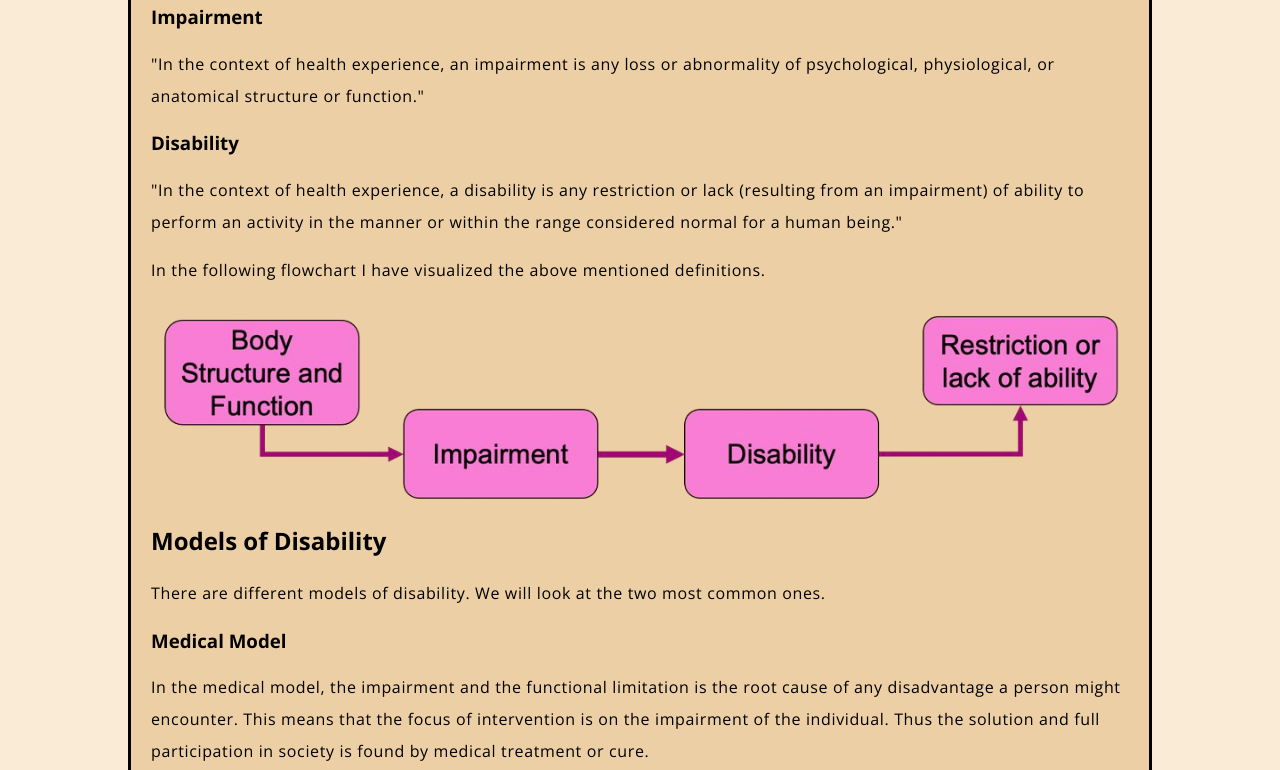
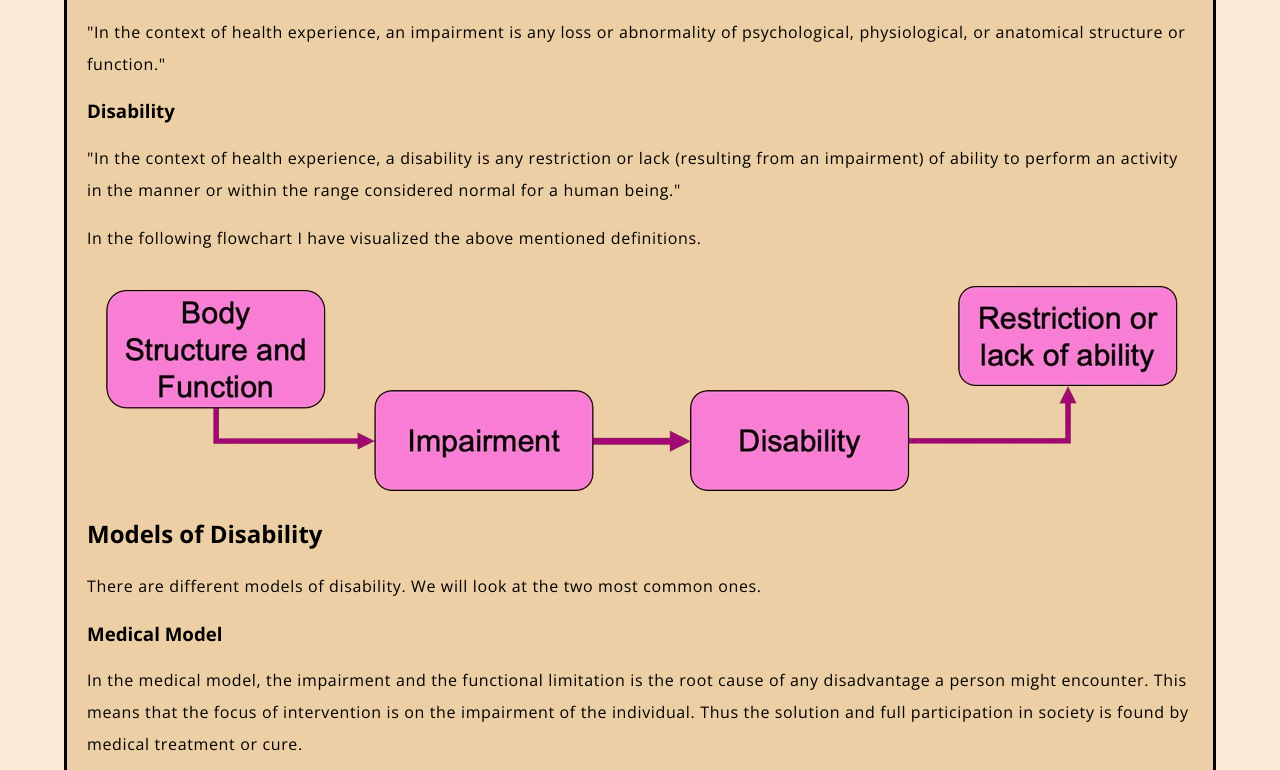
Before and after one commit to jennerational/project_digacc, a plain HTML site: page docs/index.html in a window 1280 px wide. Shown: the part 828-1598 px from the top of the page. Drawn offline with nearby package versions, Linux system fonts and the light colour scheme.

Commit message:
increased body width

```diff
--- a/docs/styles/style.css
+++ b/docs/styles/style.css
@@ -36,7 +36,7 @@ li {
 }
 
 body {
-  width: 80%;
+  width: 90%;
   margin: 0 auto;
   background-color: #edcfa5;
   padding: 0 20px 20px 20px;
@@ -57,6 +57,7 @@ h2,
 h3,
 p,
 li,
-blockquote {
+blockquote,
+a {
   overflow-wrap: break-word;
 }
```
